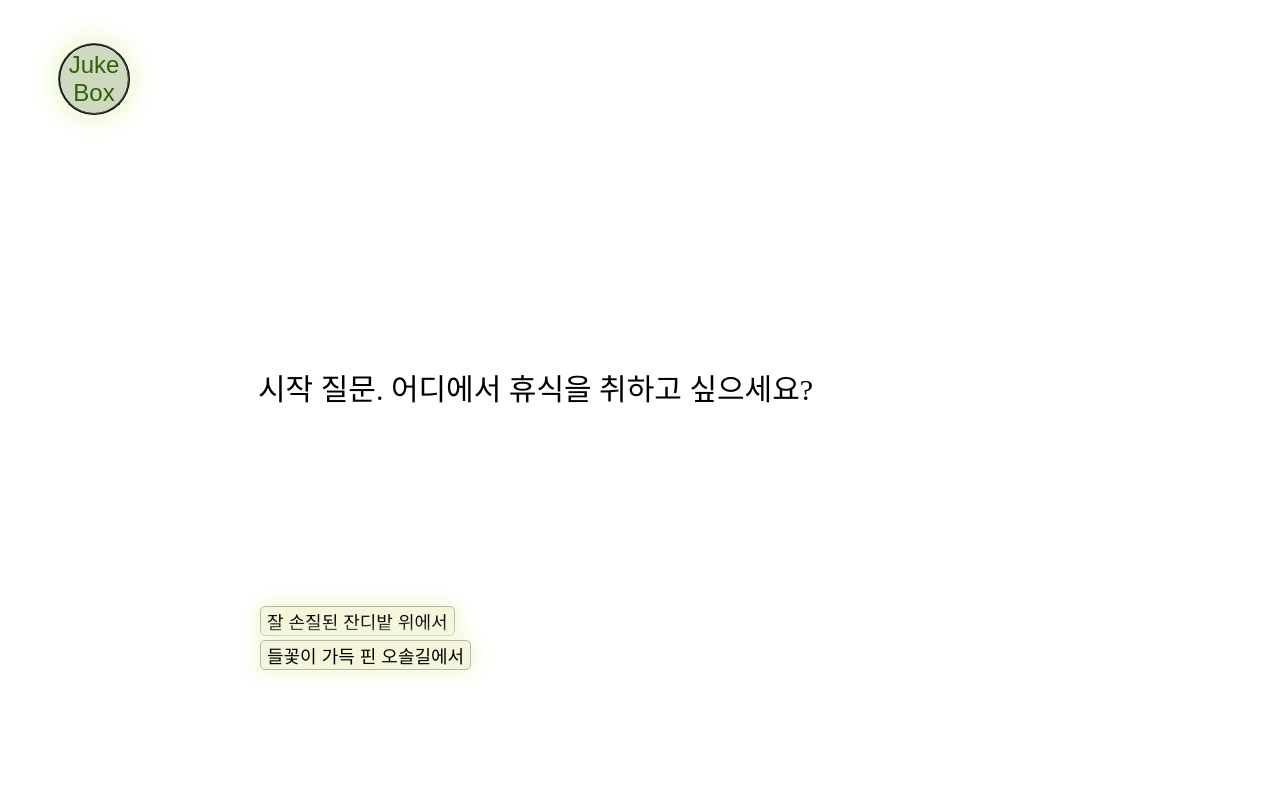
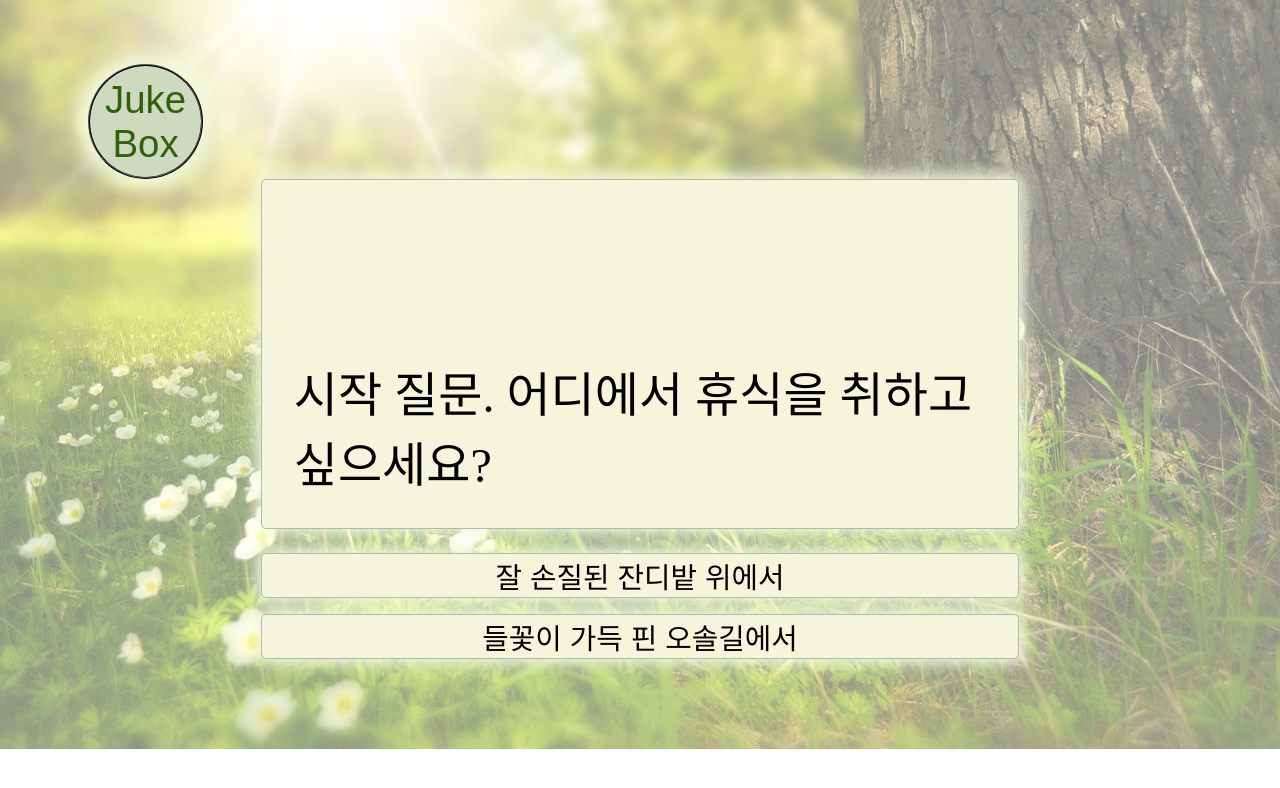
Before and after one commit to Manghyi/Hackathon_SPP, a website: page index.html in a window 1280 px wide. Drawn offline with Linux system fonts and the light colour scheme.

Commit message:
Docs: Changed some CSS and Design

```diff
--- a/_css/image_bg.css
+++ b/_css/image_bg.css
@@ -1,100 +1,87 @@
+body * {
+  box-sizing: border-box;
+  font-size: 10px;
+  color: rgba(0, 0, 0, 1);
+}
+
+body {
+  background: linear-gradient(rgba(255, 255, 255, 0.5), rgba(255, 255, 255, 0.5)) ,url(../_source/img/bgi.jpg) no-repeat center center/100%;
+}
+
 #logo {
  margin: 0;
  padding: 0;
 }
 
 #reset {
-  width: 72px;
-  height: 72px;
-  margin-top: 35px;
-  margin-left: 50px;
+  margin-top: 3.5rem;
+  margin-left: 5rem;
+  width: 7.2rem;
+  height: 7.2rem;
+  box-shadow: 0px 0px 20px 10px #f2fadc;
+  border-radius: 100%;
+  border-style: ridge;
+  background-color: #ced9bf;
   color: #306108;
-  font-size: 24px;
   font-family: fantasy;
-  box-shadow: 0px 0px 20px 10px #f2fadc;
+  font-size: 2.4rem;
+  transition: background-color .4s;
   cursor: pointer;
-  border-style: ridge;
-  border-radius: 100%;
-  transition: background-color .4s;
-  background-image: url();
-  background-color: #ced9bf;
 }
 
 #reset:hover {
   background-color: gold;
 }
 
+main {
+  margin: 0 auto;
+  width: 60%;
+  max-width: 102.4rem;
+}
+
 #question, #album {
-  padding: 250px;
-  bottom: 185px;
-  left: 255px;
-  font-size: 30px;
+  margin: 0;
+  border: 1px solid #b2b8ad;
+  box-shadow: 0px 0px 15px 5px #f2fadc;
+  border-radius: 5px;
+  background-color: beige;
+  font-size: 3rem;
+}
+
+#question {
+  padding: 11rem 2rem 2rem 2rem;
 }
 
 #answerList, main>button {
-  position: absolute;
-  bottom: 100px;
-  left: 220px;
-  font-size: 30px;
+  width: 100%;
+  margin: 1.5rem 0 0 0;
+  font-size: 3rem;
+}
+
+#answerList {
+  padding: 0;
   list-style-type: none;
 }
 
-#firstAnswer {
-  font-size: 18px;
+#firstAnswer, #secondAnswer, main > button, .pause{
+  border: 1px solid #b2b8ad;
+  box-shadow: 0px 0px 15px 5px #f2fadc;
   border-radius: 5px;
-  border: 1px solid #b2b8ad;
+  background-color: beige;
+  font-size: 1.8rem;
+  transition: background-color .4s;
   cursor: pointer;
-  box-shadow: 0px 0px 15px 5px #f2fadc;
-  transition: background-color .4s;
-  background-color: beige;
 }
 
-#firstAnswer:hover {
-  background-color: #92b879;
+#firstAnswer, #secondAnswer {
+  margin: 0 0 1rem;
+  width: 100%;
 }
 
-#secondAnswer {
-  font-size: 18px;
-  border-radius: 5px;
-  border: 1px solid #b2b8ad;
-  cursor: pointer;
-  box-shadow: 0px 0px 20px 5px #f2fadc;
-  transition: background-color .4s;
-  background-color: beige;
-}
-
-#secondAnswer:hover {
+#firstAnswer:hover, #secondAnswer:hover, main > button:hover, .pause:hover {
   background-color: #92b879;
 }
 
 #album > img {
-  width: 75%;
+  width: 100%;
 }
-
-main>button {
-  font-size: 18px;
-  border-radius: 5px;
-  border: 1px solid #b2b8ad;
-  cursor: pointer;
-  box-shadow: 0px 0px 20px 5px #f2fadc;
-  transition: background-color .4s;
-  background-color: beige;
-}
-
-main>button {
-  background-color: #92b879;
-}
-
-.pause {
-  font-size: 18px;
-  border-radius: 5px;
-  border: 1px solid #b2b8ad;
-  cursor: pointer;
-  box-shadow: 0px 0px 20px 5px #f2fadc;
-  transition: background-color .4s;
-  background-color: beige;
-}
-
-.pause:hover {
-  background-color: #92b879;
-}
```
Also changed, not shown: _source/img/bgi.jpg (added).
